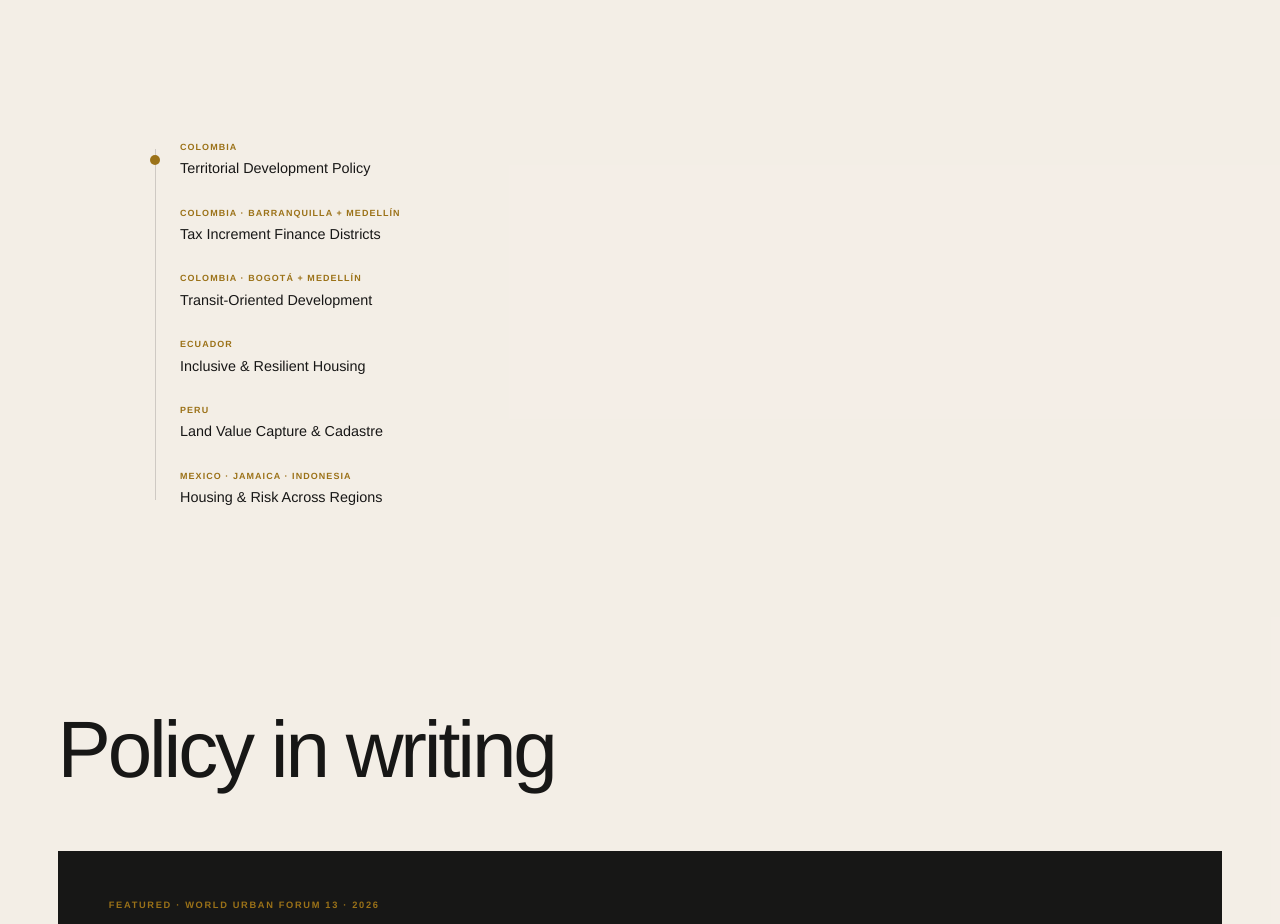
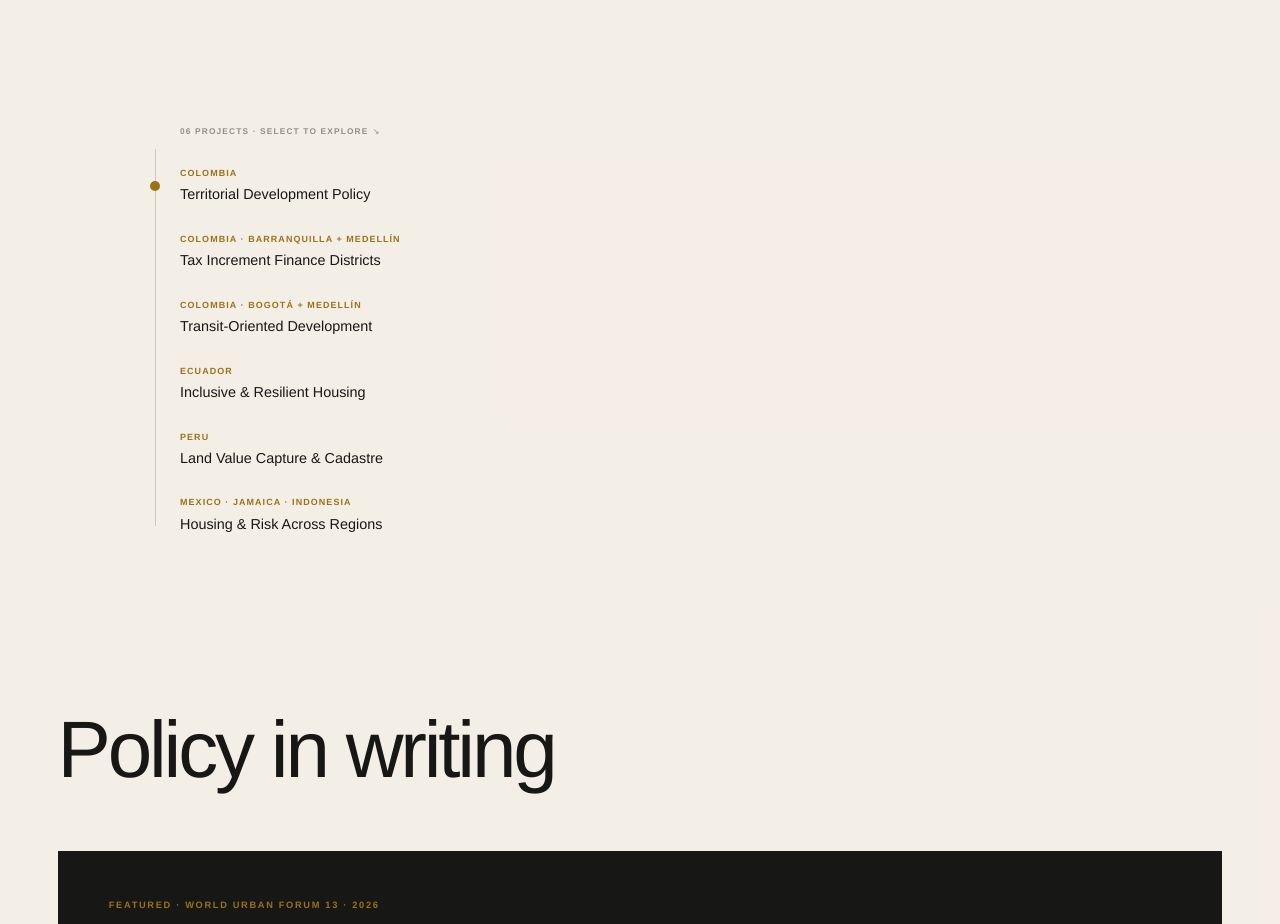
Before and after one commit to danimedia6/vannessa-velasco, a React (Vite) app: page / in a window 1280 px wide. Shown: the part 6440-7364 px from the top of the page. Built offline with nearby package versions, Linux system fonts and the light colour scheme.

Commit message:
feat: add interaction hint to World Bank selector

```diff
--- a/src/components/WorldBankBounce.css
+++ b/src/components/WorldBankBounce.css
@@ -163,6 +163,42 @@
 
   align-items: start;
 }
+
+/* =========================================================
+    BOUNCE · INTERACTION HINT
+    ========================================================= */
+
+  .wb-bounce-hint {
+    margin:
+      0
+      0
+      18px;
+
+    color: var(--color-soft);
+
+    font-family: var(--font-sans);
+    font-size: 0.52rem;
+    font-weight: 600;
+
+    line-height: 1;
+
+    letter-spacing: 0.14em;
+    text-transform: uppercase;
+  }
+
+  .wb-bounce-hint span {
+    display: inline-block;
+
+    margin-left: 4px;
+
+    transition:
+      transform 180ms ease;
+  }
+
+  .wb-bounce-nav:hover
+  .wb-bounce-hint span {
+    transform: translate(2px, 2px);
+  }
 
 /* =========================================================
    BOUNCE · LEFT NAVIGATION
@@ -628,6 +664,12 @@
   box-sizing: border-box;
 }
 
+.wb-bounce-hint {
+  margin-bottom: 12px;
+
+  font-size: 0.46rem;
+  letter-spacing: 0.12em;
+}
 
 
 
--- a/src/components/WorldBankBounce.jsx
+++ b/src/components/WorldBankBounce.jsx
@@ -118,6 +118,8 @@ export function WorldBankBounce({ content }) {
         </div>
       </div>
 
+
+
       {/* INTERACTIVE EXPERIENCE */}
       <div
         className={`wb-bounce ${
@@ -128,6 +130,11 @@ export function WorldBankBounce({ content }) {
           className="wb-bounce-nav"
           aria-label="World Bank projects"
         >
+
+          <p className="wb-bounce-hint">
+            {content.interactionHint}
+            <span aria-hidden="true"> ↘</span>
+          </p>
           <div
             className="wb-bounce-line"
             aria-hidden="true"
--- a/src/data/pageContent.es.js
+++ b/src/data/pageContent.es.js
@@ -272,6 +272,8 @@ export const pageContent = {
 
       intro:
         'Entre 2015 y 2024, Vanessa Velasco participó en trabajo analítico y operativo en América Latina, el Caribe y el Sudeste Asiático, especializándose en vivienda, captura de valor del suelo, regeneración urbana, desarrollo territorial y desarrollo orientado al transporte.',
+
+      interactionHint: '06 proyectos · Selecciona para explorar',
 
       projects: [
         {
--- a/src/data/pageContent.js
+++ b/src/data/pageContent.js
@@ -267,6 +267,9 @@ export const pageContent = {
       headline: '2015 - 2024\nMulti-country impact',
       intro:
         "From 2015 to 2024, Vanessa Velasco contributed to analytical and operational work across Latin America, the Caribbean, and Southeast Asia, specializing in housing, land value capture, urban regeneration, territorial development, and transit-oriented development.",
+
+      interactionHint: '06 projects · Select to explore',
+
       projects: [
         {
           geography: 'Colombia',
```
